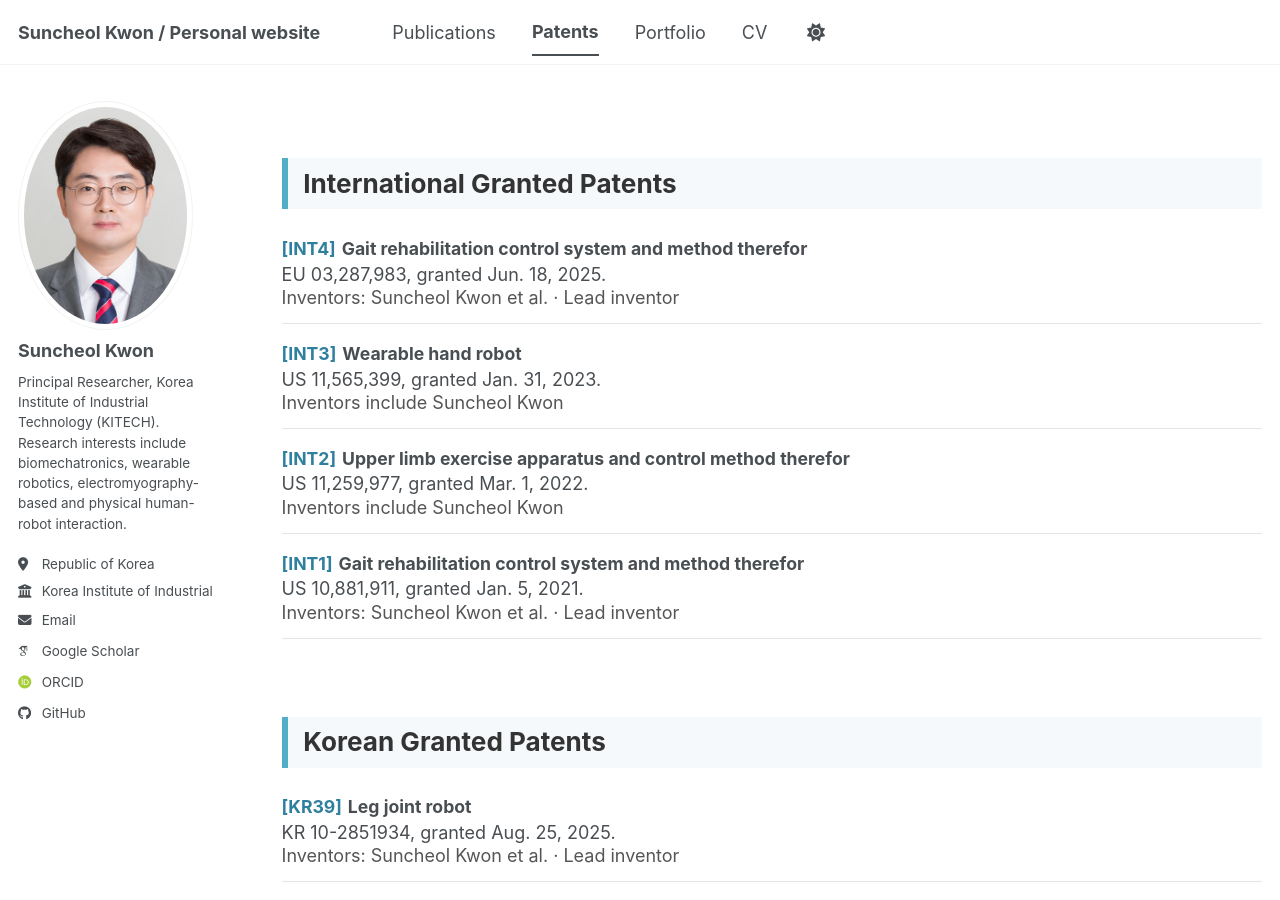
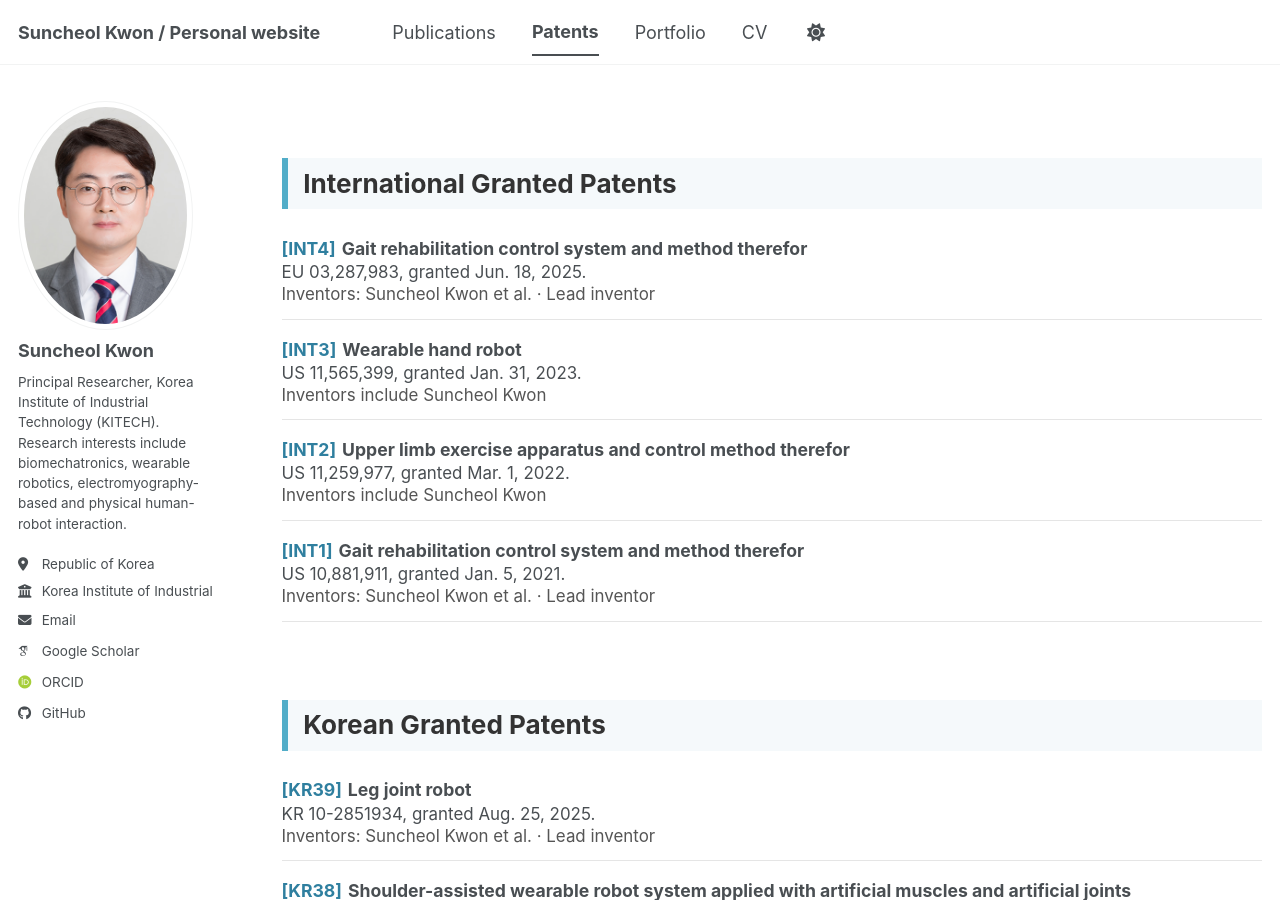
Before and after one commit to suncheolkwon/suncheolkwon.github.io, a Jekyll site: the page built from _pages/patents.html, in a window 1280 px wide and 900 px high. Built offline with Jekyll 4.4.1, drawn with Linux system fonts in a browser that asks for light colours; some web fonts are replaced; a script bundle is joined from its source files by our own code; library files that are not in the unit come from our copies.

Commit message:
Update patent-clean.html

```diff
--- a/_includes/patent-clean.html
+++ b/_includes/patent-clean.html
@@ -1,19 +1,21 @@
 {% assign patent = include.patent %}
 
-<div style="margin-bottom: 1.05em; padding-bottom: 0.75em; border-bottom: 1px solid #e5e5e5;">
+<div style="margin-bottom: 1.05em; padding-bottom: 0.70em; border-bottom: 1px solid #e5e5e5;">
 
-  <div style="font-size: 0.98em; font-weight: 700; line-height: 1.25; margin-bottom: 0.15em;">
+  <div style="font-size: 0.98em; font-weight: 700; line-height: 1.25; margin-bottom: 0.12em;">
     <span class="pub-number">[{{ include.prefix }}{{ include.index }}]</span>
     {{ patent.title }}
   </div>
 
-  <div style="line-height: 1.30;">
+  <div style="font-size: 0.94em; line-height: 1.30;">
     {{ patent.country }} {{ patent.number }}{% if patent.date %}, granted {{ patent.date | date: "%b. %-d, %Y" }}{% endif %}.
   </div>
 
-  <div style="line-height: 1.30; color: #555;">
+  <div style="font-size: 0.94em; line-height: 1.30; color: #555;">
     {% if patent.role == "lead" %}
       Inventors: Suncheol Kwon et al. · Lead inventor
+    {% elsif patent.role == "two" %}
+      Inventors: {{ patent.inventors }}
     {% else %}
       Inventors include Suncheol Kwon
     {% endif %}
```
